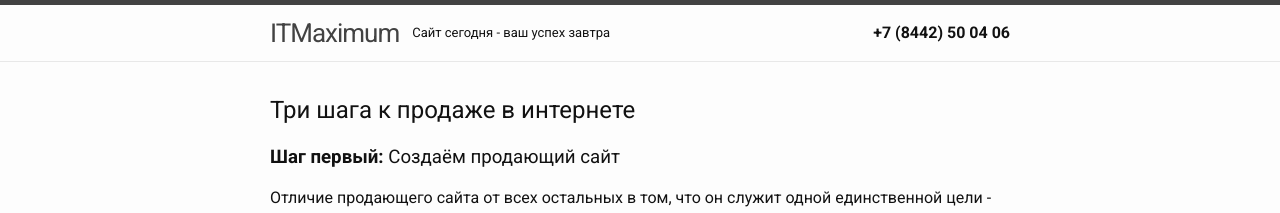
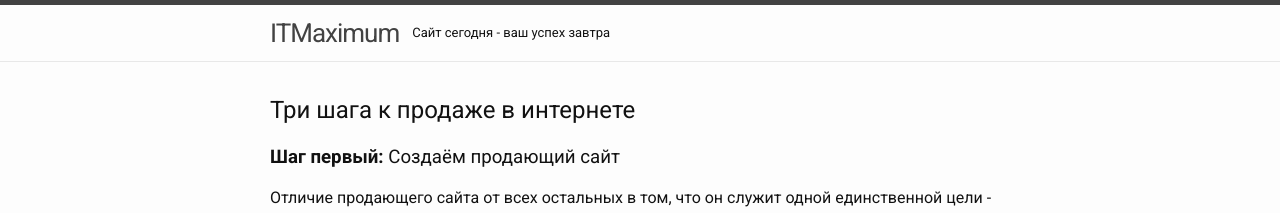
Before and after one commit to itmaximum/itmaximum.github.io, a Jekyll site: the page built from index.html, in a window 1280 px wide. Shown: the top 213 px of the page. Built offline with Jekyll 4.4.1, drawn with Linux system fonts in a browser that asks for light colours.

Commit message:
Update header.html

```diff
--- a/_includes/header.html
+++ b/_includes/header.html
@@ -25,7 +25,6 @@
           <a class="page-link" href="{{ page.url | prepend: site.baseurl }}">{{ page.title }}</a>
           {% endif %}
         {% endfor %}
-        <span class="page-phone">+7 (8442) 50 04 06</span>
       </div>
     </nav>
 
```
